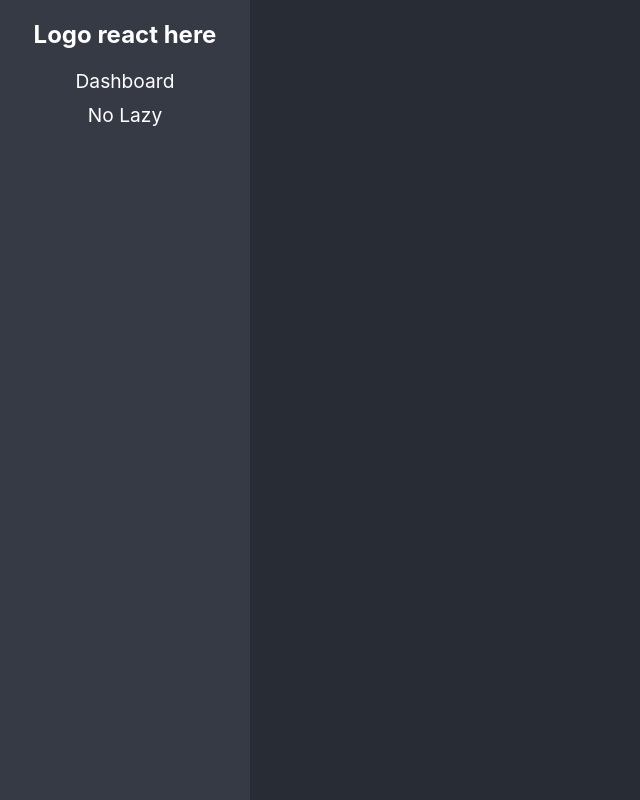
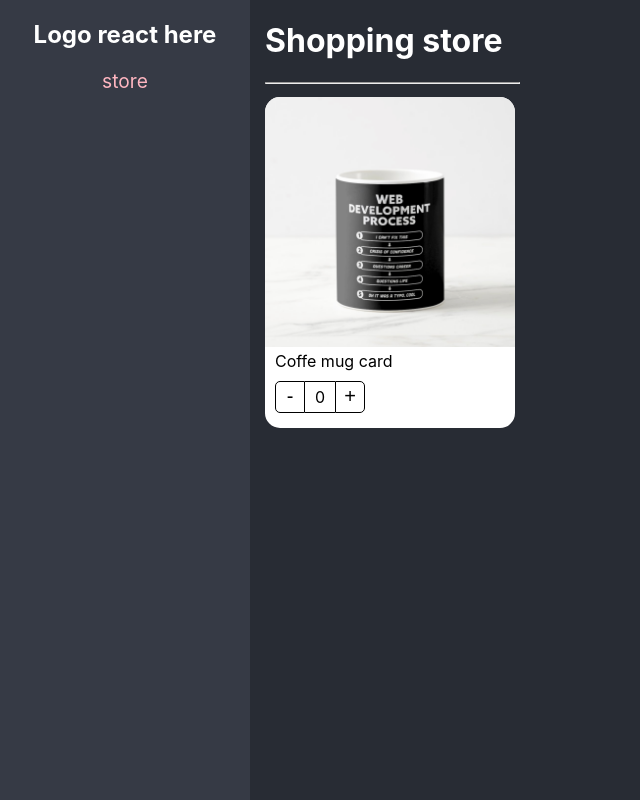
Before and after one commit to tomark4/react-pro-course-2023, a React (Create React App) app in the folder my-app1/: page /shop in a window 1280 px wide. Before the commit this address led to /lazy1. Shown: the whole page, without its empty margins (0-640 px from the left). Built offline with nearby package versions, Linux system fonts and the light colour scheme.

Commit message:
End video 63

```diff
--- /dev/null
+++ b/my-app1/src/02-compound-component-patterns/components/ProductButtons.tsx
@@ -0,0 +1,23 @@
+import styles from "../styles/styles.module.css";
+
+interface ProductButtonsProps {
+  counter: number;
+  increaseBy: (value: number) => void;
+}
+
+export const ProductButtons = ({
+  counter,
+  increaseBy,
+}: ProductButtonsProps) => {
+  return (
+    <div className={styles.buttonsContainer}>
+      <button className={styles.buttonMinus} onClick={() => increaseBy(-1)}>
+        -
+      </button>
+      <div className={styles.countLabel}>{counter}</div>
+      <button className={styles.buttonAdd} onClick={() => increaseBy(+1)}>
+        +
+      </button>
+    </div>
+  );
+};
--- /dev/null
+++ b/my-app1/src/02-compound-component-patterns/components/ProductCard.tsx
@@ -0,0 +1,24 @@
+import styles from "../styles/styles.module.css";
+import { ReactElement } from "react";
+import { ProductImage, ProductTitle, ProductButtons } from "./";
+
+interface ProductI {
+  id: string;
+  title: string;
+  img?: string;
+}
+
+interface Props {
+  product: ProductI;
+  children?: ReactElement | ReactElement[];
+}
+
+const ProductCard = ({ product, children }: Props) => {
+  return <div className={styles.productCard}>{children}</div>;
+};
+
+ProductCard.Image = ProductImage;
+ProductCard.Title = ProductTitle;
+ProductCard.Buttons = ProductButtons;
+
+export default ProductCard;
--- /dev/null
+++ b/my-app1/src/02-compound-component-patterns/components/ProductImage.tsx
@@ -0,0 +1,12 @@
+import noImage from "../assets/no-image.jpg";
+import styles from "../styles/styles.module.css";
+
+export const ProductImage = ({ img = "" }) => {
+  return (
+    <img
+      src={img ? img : noImage}
+      alt="Product"
+      className={styles.productImg}
+    />
+  );
+};
--- /dev/null
+++ b/my-app1/src/02-compound-component-patterns/components/ProductTitle.tsx
@@ -0,0 +1,9 @@
+import styles from "../styles/styles.module.css";
+
+interface ProductTitleProps {
+  title: string;
+}
+
+export const ProductTitle = ({ title }: ProductTitleProps) => {
+  return <span className={styles.productDescription}>{title}</span>;
+};
--- /dev/null
+++ b/my-app1/src/02-compound-component-patterns/components/index.ts
@@ -0,0 +1,4 @@
+export { ProductImage } from "./ProductImage";
+export { ProductTitle } from "./ProductTitle";
+export { ProductButtons } from "./ProductButtons";
+export { default as ProductCard } from "./ProductCard";
--- /dev/null
+++ b/my-app1/src/02-compound-component-patterns/hooks/index.ts
@@ -0,0 +1 @@
+export { default as useProduct } from "./useProduct";
--- /dev/null
+++ b/my-app1/src/02-compound-component-patterns/hooks/useProduct.ts
@@ -0,0 +1,12 @@
+import { useState } from "react";
+
+const useProduct = () => {
+  const [counter, setCounter] = useState(0);
+
+  const increaseBy = (value: number) =>
+    setCounter((prev) => Math.max(prev + value, 0));
+
+  return { counter, increaseBy };
+};
+
+export default useProduct;
--- /dev/null
+++ b/my-app1/src/02-compound-component-patterns/pages/ShoppingPage.tsx
@@ -0,0 +1,24 @@
+import { ProductCard } from "../components";
+import { useProduct } from "../hooks";
+
+const product = { id: "1", title: "Coffe mug card", img: "coffee-mug.png" };
+
+const ShoppingPage = () => {
+  const { counter, increaseBy } = useProduct();
+
+  return (
+    <div>
+      <h1>Shopping store</h1>
+      <hr />
+      <div style={{ display: "flex", flexDirection: "row", flexWrap: "wrap" }}>
+        <ProductCard product={product}>
+          <ProductCard.Image img={product.img} />
+          <ProductCard.Title title={product.title} />
+          <ProductCard.Buttons increaseBy={increaseBy} counter={counter} />
+        </ProductCard>
+      </div>
+    </div>
+  );
+};
+
+export default ShoppingPage;
--- /dev/null
+++ b/my-app1/src/02-compound-component-patterns/pages/index.ts
@@ -0,0 +1 @@
+export { default as ShoppingPage } from "./ShoppingPage";
--- /dev/null
+++ b/my-app1/src/02-compound-component-patterns/styles/styles.module.css
@@ -0,0 +1,62 @@
+
+
+.productCard {
+    background-color: white;
+    border-radius: 15px;
+    color: black;
+    padding-bottom: 5px;
+    width: 250px;
+    margin-right: 5px;
+    margin-top: 5px;
+}
+
+.productImg {
+    border-radius: 15px 15px 0px 0px;
+    width: 100%;
+}
+
+.productDescription {
+    margin: 10px;
+}
+
+.buttonsContainer {
+    margin: 10px;
+    display: flex;
+    flex-direction: row;
+}
+
+.buttonMinus {
+    cursor: pointer;
+    background-color: transparent;
+    border: 1px solid black;
+    border-radius: 5px 0px 0px 5px;
+    font-size: 20px;
+    width: 30px;
+}
+
+.buttonMinus:hover {
+    background-color: rgba(0, 0, 0, 0.1);
+}
+
+.countLabel {
+    border-bottom: 1px solid black;
+    border-top: 1px solid black;
+    font-size: 16px;
+    height: 25px;
+    padding-top: 5px;
+    text-align: center;
+    width: 30px;
+}
+
+.buttonAdd {
+    cursor: pointer;
+    background-color: transparent;
+    border: 1px solid black;
+    border-radius: 0px 5px 5px 0px;
+    font-size: 20px;
+    width: 30px;
+}
+
+.buttonAdd:hover {
+    background-color: rgba(0, 0, 0, 0.1);
+}
--- a/my-app1/src/routes/routes.ts
+++ b/my-app1/src/routes/routes.ts
@@ -1,5 +1,5 @@
-import React, { lazy } from "react";
-import { NoLazy } from "../01-lazyload/pages";
+import React from "react";
+import { ShoppingPage } from "../02-compound-component-patterns/pages";
 
 type JSXComponent = () => JSX.Element;
 
@@ -10,40 +10,12 @@ export interface RouteI {
   name: string;
 }
 
-const LazyLayout = lazy(
-  () =>
-    import(
-      /* webpackChunkName: "LazyLayout" */ "../01-lazyload/layout/LazyLayout"
-    )
-);
-// const Lazy2 = lazy(
-//   () =>
-//     import(/* webpackChunkName: "LazyPage2 */ "../01-lazyload/pages/LazyPage2")
-// );
-// const Lazy3 = lazy(
-//   () =>
-//     import(/* webpackChunkName: "LazyPage3" */ "../01-lazyload/pages/LazyPage3")
-// );
-
 export const routes: RouteI[] = [
   {
-    to: "/lazyload",
-    path: "/lazyload/*",
-    component: LazyLayout,
-    name: "Dashboard",
-  },
-  // { to: "/lazy2", path: "lazy2", component: Lazy2, name: "Lazy page two" },
-  // {
-  //   to: "/lazy3",
-  //   path: "lazy3",
-  //   component: Lazy3,
-  //   name: "Lazy page Three",
-  // },
-  {
-    to: "/no-lazy",
-    path: "no-lazy",
-    component: NoLazy,
-    name: "No Lazy",
+    to: "/shop",
+    path: "/shop",
+    component: ShoppingPage,
+    name: "store",
   },
 ];
 
```
Also changed, not shown: my-app1/public/coffee-mug.png (added), my-app1/src/02-compound-component-patterns/assets/no-image.jpg (added).
